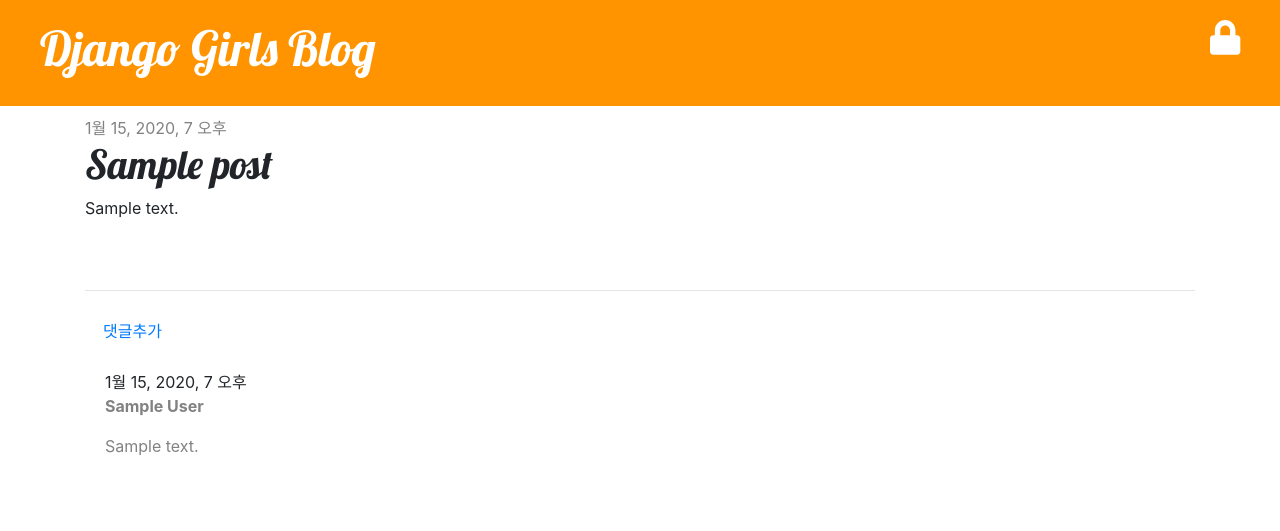
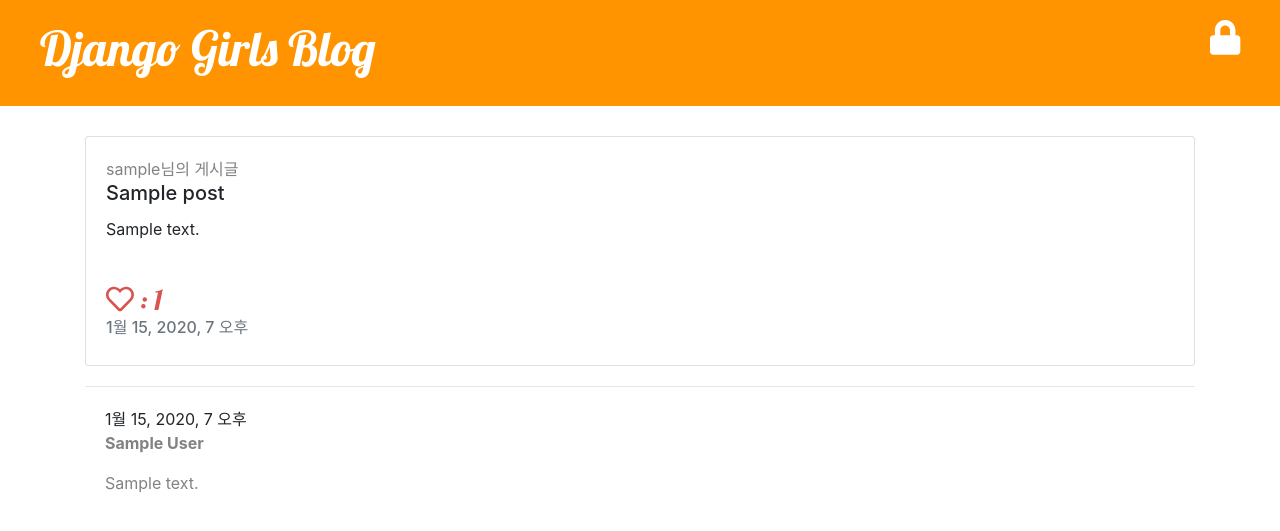
Before and after one commit to jangdoll/my-first-blog, a Django app: page /post/1/ in a window 1280 px wide. Shown: the part 56-587 px from the top of the page. Run offline with Django 3.2, Linux system fonts and the light colour scheme; tables that the repository leaves empty hold one stand-in row (values such as "Sample post"); some libraries are stand-ins or nearby versions.

Commit message:
MySQL 사용 설정, 게시물 좋아요 기능 추가

```diff
--- a/blog/forms.py
+++ b/blog/forms.py
@@ -1,8 +1,10 @@
 from django import forms
 from django.contrib.auth.forms import UserCreationForm
 from django.contrib.auth.models import User
+from django.contrib.auth import get_user_model
+from .models import Post, Comment
 
-from .models import Post, Comment
+User = get_user_model()
 
 
 class PostForm(forms.ModelForm):
@@ -31,3 +33,5 @@ class CreateUserForm(UserCreationForm):
         if commit:
             user.save()
         return user
+
+    # User.objects.get()
--- a/blog/models.py
+++ b/blog/models.py
@@ -1,16 +1,33 @@
 from django.conf import settings
+from django.contrib.auth.models import User, AbstractUser
 from django.db import models
 from django.utils import timezone
+
+
+class User(AbstractUser):
+    like_posts = models.ManyToManyField('Post', blank=True, related_name='like_users')
+
+
+# class Profile(models.Model):
+#     user = models.OneToOneField(User, on_delete=models.CASCADE)
+#     nickname = models.TextField(max_length=10)
+#
+#     like_posts = models.ManyToManyField('Post', blank=True, related_name='like_users')
+#
+#     def __str__(self):
+#         return self.nickname
 
 
 class Post(models.Model):
     author = models.ForeignKey(settings.AUTH_USER_MODEL, on_delete=models.CASCADE)
     title = models.CharField(max_length=200)
     text = models.TextField()
-    created_date = models.DateTimeField(
-        default=timezone.now)
-    published_date = models.DateTimeField(
-        blank=True, null=True)
+    created_date = models.DateTimeField(default=timezone.now)
+    published_date = models.DateTimeField(blank=True, null=True)
+
+    # like_posts = models.ManyToManyField(settings.AUTH_USER_MODEL, blank=True, related_name='like_users')
+
+    like_count = models.PositiveIntegerField(default=0)
 
     def publish(self):
         self.published_date = timezone.now()
--- a/blog/static/css/blog.css
+++ b/blog/static/css/blog.css
@@ -14,7 +14,8 @@ h1, h2, h3, h4 { font-family: 'Lobster', cursive; }
 .post { margin-bottom: 70px; }
 .post h1 a, .post h1 a:visited { color: #000000; }
 .comment { margin: 20px 0px 20px 20px; }
-.card { margin: 20px 0 20px 0; }
+.card { display:block; margin: 20px 0 20px 0; }
 .btn { margin:5px 0 0 5px;}
 .icon { padding: 10px 27px;}
 .container { margin-top: 10px; }
+.card-body>p { height: 50px; text-overflow: ellipsis; overflow-y: hidden;}
--- a/blog/templates/blog/post_detail.html
+++ b/blog/templates/blog/post_detail.html
@@ -1,33 +1,53 @@
 {% extends 'blog/base.html' %}
 
 {% block content %}
-    <div class="post">
+    <div class="card">
+        <div class="card-body">
             {% if post.published_date %}
                 <div class="date">
-                {{ post.published_date }}
+                    {{ post.author }}님의 게시글
                     {% if user.is_authenticated %}
-                    <a class="btn btn-default" href="{% url 'post_edit' pk=post.pk %}"><i class="fas fa-pencil-alt"></i></a>
-                    <a class="btn btn-default" href="{% url 'post_remove' pk=post.pk %}"><i class="fas fa-trash-alt"></i></a>
+                        <a class="btn btn-default" href="{% url 'post_edit' pk=post.pk %}"><i
+                                class="fas fa-pencil-alt"></i></a>
+                        <a class="btn btn-default" href="{% url 'post_remove' pk=post.pk %}"><i
+                                class="fas fa-trash-alt"></i></a>
                     {% endif %}
                 </div>
             {% else %}
                 <a class="btn btn-outline-primary" href="{% url 'post_publish' pk=post.pk %}">Publish</a>
-            <a class="btn btn-outline-primary icon" href="{% url 'post_edit' pk=post.pk %}"><i class="fas fa-pencil-alt"></i></a>
-            <a class="btn btn-outline-primary icon" href="{% url 'post_remove' pk=post.pk %}"><i class="fas fa-trash-alt"></i></a>
+                <a class="btn btn-outline-primary icon" href="{% url 'post_edit' pk=post.pk %}"><i
+                        class="fas fa-pencil-alt"></i></a>
+                <a class="btn btn-outline-primary icon" href="{% url 'post_remove' pk=post.pk %}"><i
+                        class="fas fa-trash-alt"></i></a>
             {% endif %}
 
-        <h1>{{ post.title }}</h1>
+
+            <h5 class="card-title">{{ post.title }}</h5>
             <p>{{ post.text|linebreaksbr }}</p>
+
+            <a href="{% url 'post_like_toggle' pk=post.pk %}">
+                {% if user in post.like_users.all %}
+                    <h3 style="color: #d9534f"><i class="fas fa-heart"></i> : {{ post.like_count }}</h3>
+                {% else %}
+                    <h3 style="color: #d9534f"><i class="far fa-heart"></i> : {{ post.like_count }}</h3>
+                {% endif %}
+            </a>
+            <h6 class="card-subtitle mb-2 text-muted">{{ post.published_date }}</h6>
+        </div>
     </div>
     <hr>
-    <a class="btn btn-link" href="{% url 'add_comment_to_post' pk=post.pk%}">댓글추가</a>
+    {% if user.is_authenticated %}
+        <a class="btn btn-link" href="{% url 'add_comment_to_post' pk=post.pk %}">댓글추가</a>
+    {% endif %}
     {% for comment in post.comments.all %}
         {% if user.is_authenticated or comment.approved_comment %}
             <div class="comment">
             {{ comment.created_date }}
             {% if not comment.approved_comment %}
-                    <a class="btn btn-default" href="{% url 'comment_approve' pk=comment.pk %}"><i class="fas fa-check-circle"></i> </a>
-                    <a class="btn btn-default" href="{% url 'comment_remove' pk=comment.pk %}"><i class="fas fa-trash-alt"></i></a>
+                <a class="btn btn-default" href="{% url 'comment_approve' pk=comment.pk %}"><i
+                        class="fas fa-check-circle"></i> </a>
+                <a class="btn btn-default" href="{% url 'comment_remove' pk=comment.pk %}"><i
+                        class="fas fa-trash-alt"></i></a>
             {% endif %}
             <div class="date">
                 <strong>{{ comment.author }}</strong>
--- a/blog/templates/blog/post_list.html
+++ b/blog/templates/blog/post_list.html
@@ -4,10 +4,11 @@
     {% for post in posts %}
         <div class="card">
             <div class="card-body">
-                <h5 class="card-title">{{ forloop.counter }}.{{ post.title }}</h5>
+                <h6 class="card-subtitle mb-2 text-muted">{{ post.author }}님의 게시글</h6>
                 <h6 class="card-subtitle mb-2 text-muted">{{ post.published_date }}</h6>
+                <h5 class="card-title">{{ post.title }}</h5>
                 <p class="card-text">{{ post.text|linebreaksbr }}</p>
-                <h6 class="card-subtitle mb-2 text-muted">{{ post.comments.all.count }}개의 댓글</h6>
+                <h6 class="card-subtitle mb-2 text-muted">{{ post.comments.all.count }}개의 댓글 | 좋아요 : {{ post.like_count }}</h6>
                 <a class="btn btn-primary" href="{% url 'post_detail' pk=post.pk %}">Detail</a>
                 {#                <a href="#" class="card-link">Another link</a>#}
             </div>
--- a/blog/urls.py
+++ b/blog/urls.py
@@ -9,9 +9,10 @@ urlpatterns = [
     path('post/<int:pk>/', views.post_detail, name='post_detail'),
     path('post/new', views.post_new, name='post_new'),
     path('post/<int:pk>/edit/', views.post_edit, name='post_edit'),
+    path('post/<int:pk>/like', views.post_like_toggle, name='post_like_toggle'),
     url(r'^drafts/$', views.post_draft_list, name='post_draft_list'),
     url(r'^post/(?P<pk>\d+)/publish/$', views.post_publish, name='post_publish'),
-    url(r'^post(?P<pk>\d+)remove/$', views.post_remove, name='post_remove'),
+    url(r'^post/(?P<pk>\d+)/remove/$', views.post_remove, name='post_remove'),
     url(r'^post/(?P<pk>\d+)/comment/$', views.add_comment_to_post, name='add_comment_to_post'),
     url(r'^comment/(?P<pk>\d+)/approve/$', views.comment_approve, name='comment_approve'),
     url(r'^comment/(?P<pk>\d+)/remove/$', views.comment_remove, name='comment_remove'),
--- a/blog/views.py
+++ b/blog/views.py
@@ -5,11 +5,12 @@ from django.utils import timezone
 from django.views import View
 from django.views.generic import CreateView, TemplateView
 
+import blog
 from .models import Post, Comment
-from django.shortcuts import render, get_object_or_404
+from django.shortcuts import render, get_object_or_404, redirect
 from .forms import PostForm, CommentForm, CreateUserForm
-from django.shortcuts import redirect
 from django.contrib.auth.decorators import login_required
+from django.contrib.auth.models import User
 
 
 class IndexView(View):
@@ -113,3 +114,51 @@ class SignupView(CreateView):
 
 class RegisteredView(TemplateView):
     template_name = 'registration/signup_done.html'
+
+
+# @login_required
+# def post_like_toggle(request, pk):
+#     post = get_object_or_404(Post, pk=pk)
+#
+#     user = request.user
+#     print(user)
+#
+#     profile = Profile.objects.get(user=user)
+#     print(profile)
+#
+#     check_like_post = profile.like_posts.filter(pk=post.pk)
+#
+#     if check_like_post.exists():
+#         profile.like_posts.remove(post)
+#         post.like_count -= 1
+#         post.save()
+#     else:
+#         profile.like_posts.add(post)
+#         post.like_count += 1
+#         post.save()
+#
+#     return redirect('post_detail', pk=post.pk)
+
+
+@login_required
+def post_like_toggle(request, pk):
+    next_path = request.GET.get('next')
+    post = get_object_or_404(Post, pk=pk)
+    user = request.user
+
+    filtered_like_posts = user.like_posts.filter(pk=post.pk)
+
+    if filtered_like_posts.exists():
+        user.like_posts.remove(post)
+        post.like_count -= 1
+        user.save()
+        post.save()
+    else:
+        user.like_posts.add(post)
+        post.like_count += 1
+        user.save()
+        post.save()
+
+    if next_path:
+        return redirect(next_path)
+    return redirect('post_detail', pk=post.pk)
--- a/mysite/urls.py
+++ b/mysite/urls.py
@@ -23,9 +23,10 @@ from blog.views import SignupView, RegisteredView
 urlpatterns = [
     path('admin/', admin.site.urls),
     path('', include('blog.urls')),
-    url(r'^admin/', admin.site.urls),
+    # url(r'^account/', include('allauth.urls')),
+    # url(r'^admin/', admin.site.urls),
     url(r'^account/login/$', views.login, name='login'),
     url(r'^account/logout/$', views.logout, name='logout', kwargs={'next_page': '/post'}),
     url(r'^signup/$', SignupView.as_view(), name='signup', kwargs={'next_page': 'account/login/'}),
-    url(r'^accounts/login/done$', RegisteredView.as_view(), name= 'create_user_done')
+    url(r'^accounts/login/done$', RegisteredView.as_view(), name='create_user_done')
 ]
```
Also changed, not shown: mysite/settings.py (+38 -4 lines). Lines whose indentation alone changed are shown as unchanged.
